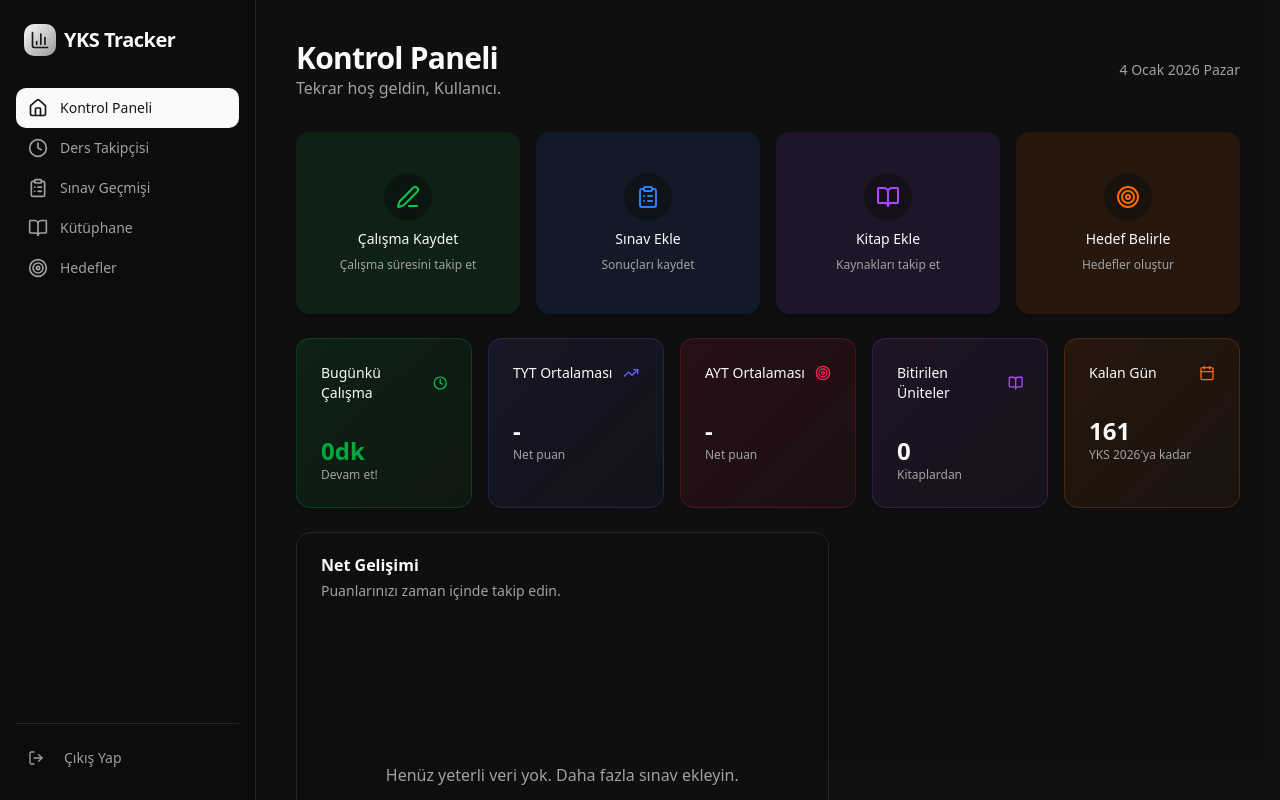
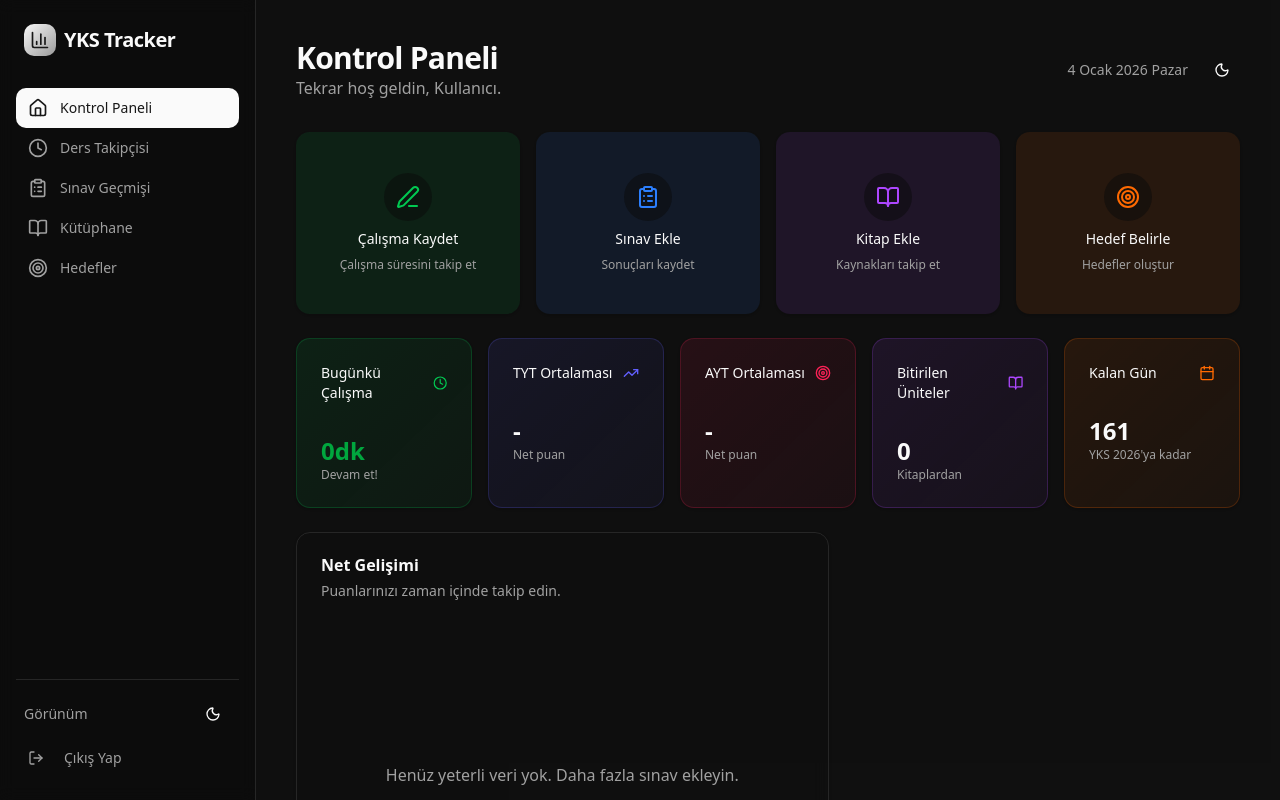
Before and after one commit to musabustun/fokus2.0, a Next.js app: page / in a window 1280 px wide. Shown: the top 800 px of the page. Built offline with nearby package versions, Linux system fonts and the light colour scheme; no server answers; the database is empty.

Commit message:
feat: add theme toggle component to dashboard header and sidebar, and explicitly disable system theme detection.

```diff
--- a/src/app/layout.tsx
+++ b/src/app/layout.tsx
@@ -34,7 +34,7 @@
         <ThemeProvider
           attribute="class"
           defaultTheme="dark"
-          enableSystem
+          enableSystem={false}
           disableTransitionOnChange
         >
           <Sidebar />
--- a/src/components/dashboard/header.tsx
+++ b/src/components/dashboard/header.tsx
@@ -1,5 +1,5 @@
 
-import { Avatar, AvatarFallback, AvatarImage } from "@/components/ui/avatar"
+import { ModeToggle } from "@/components/mode-toggle"
 
 export function DashboardHeader() {
   return (
@@ -12,6 +12,7 @@
         <span className="text-sm text-muted-foreground hidden md:block">
             {new Date().toLocaleDateString('tr-TR', { weekday: 'long', year: 'numeric', month: 'long', day: 'numeric' })}
         </span>
+        <ModeToggle />
       </div>
     </div>
   )
--- /dev/null
+++ b/src/components/mode-toggle.tsx
@@ -0,0 +1,40 @@
+"use client"
+
+import * as React from "react"
+import { Moon, Sun } from "lucide-react"
+import { useTheme } from "next-themes"
+
+import { Button } from "@/components/ui/button"
+import {
+  DropdownMenu,
+  DropdownMenuContent,
+  DropdownMenuItem,
+  DropdownMenuTrigger,
+} from "@/components/ui/dropdown-menu"
+
+export function ModeToggle() {
+  const { setTheme } = useTheme()
+
+  return (
+    <DropdownMenu>
+      <DropdownMenuTrigger asChild>
+        <Button variant="ghost" size="icon" className="h-9 w-9">
+          <Sun className="h-[1.2rem] w-[1.2rem] rotate-0 scale-100 transition-all dark:-rotate-90 dark:scale-0" />
+          <Moon className="absolute h-[1.2rem] w-[1.2rem] rotate-90 scale-0 transition-all dark:rotate-0 dark:scale-100" />
+          <span className="sr-only">Tema değiştir</span>
+        </Button>
+      </DropdownMenuTrigger>
+      <DropdownMenuContent align="end">
+        <DropdownMenuItem onClick={() => setTheme("light")}>
+          Açık
+        </DropdownMenuItem>
+        <DropdownMenuItem onClick={() => setTheme("dark")}>
+          Koyu
+        </DropdownMenuItem>
+        <DropdownMenuItem onClick={() => setTheme("system")}>
+          Sistem
+        </DropdownMenuItem>
+      </DropdownMenuContent>
+    </DropdownMenu>
+  )
+}
--- a/src/components/navigation/sidebar.tsx
+++ b/src/components/navigation/sidebar.tsx
@@ -16,6 +16,7 @@
 import { Button } from "@/components/ui/button"
 import { createClient } from "@/lib/supabase/client"
 import { useRouter } from "next/navigation"
+import { ModeToggle } from "@/components/mode-toggle"
 
 const navItems = [
   { href: "/", label: "Kontrol Paneli", icon: Home },
@@ -71,6 +72,10 @@
 
         {/* Bottom Actions */}
         <div className="border-t pt-4 space-y-1">
+          <div className="flex items-center justify-between px-2 mb-2">
+            <span className="text-sm font-medium text-muted-foreground">Görünüm</span>
+            <ModeToggle />
+          </div>
           <Button
             variant="ghost"
             className="w-full justify-start text-muted-foreground hover:text-foreground"
```
